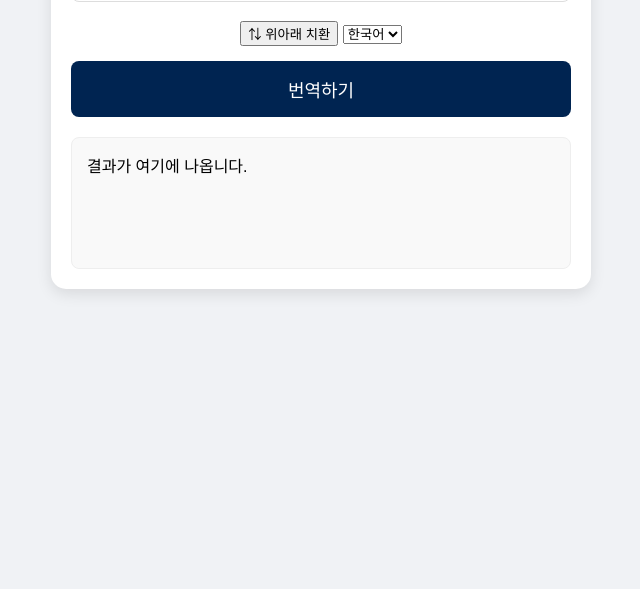
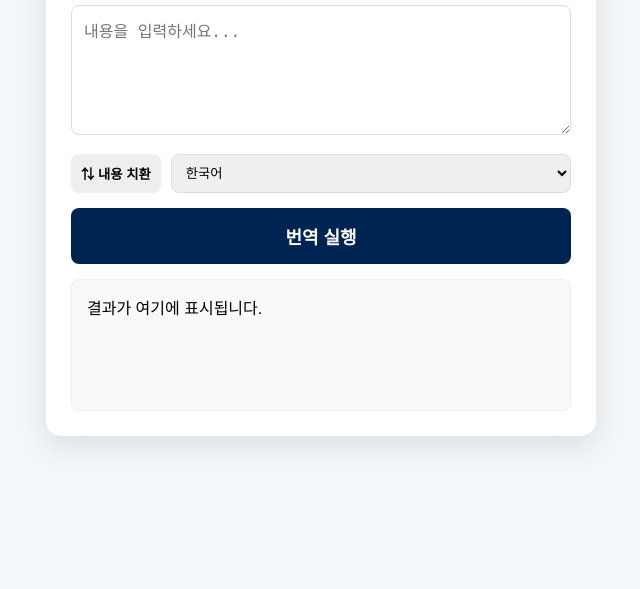
Before and after one commit to ocheori/ockwon, a plain HTML site: page index.html in a window 1280 px wide. Shown: the part 241-830 px from the top of the page, without its empty margins (319-959 px from the left). Before the commit the page ends 800 px from the top, so only its background shows below. Drawn offline with Linux system fonts and the light colour scheme.

Commit message:
Add files via upload

```diff
--- a/index.html
+++ b/index.html
@@ -3,70 +3,71 @@
 <head>
     <meta charset="UTF-8">
     <meta name="viewport" content="width=device-width, initial-scale=1.0">
-    <title>나만의 번역기</title>
+    <title>Smart Translator</title>
     <style>
-        body { font-family: sans-serif; padding: 20px; background: #f0f2f5; text-align: center; }
-        .box { max-width: 500px; margin: auto; background: white; padding: 20px; border-radius: 15px; box-shadow: 0 5px 15px rgba(0,0,0,0.1); }
-        textarea { width: 100%; height: 120px; border: 1px solid #ddd; border-radius: 8px; padding: 10px; box-sizing: border-box; font-size: 16px; }
-        .btn-row { margin: 15px 0; }
-        .main-btn { width: 100%; padding: 15px; background: #002451; color: white; border: none; border-radius: 8px; font-size: 18px; cursor: pointer; }
-        #resultArea { margin-top: 20px; padding: 15px; background: #f9f9f9; border: 1px solid #eee; min-height: 100px; border-radius: 8px; text-align: left; white-space: pre-wrap; }
+        body { font-family: 'Malgun Gothic', sans-serif; background-color: #f4f7f9; display: flex; justify-content: center; align-items: center; min-height: 100vh; margin: 0; padding: 15px; }
+        .container { width: 100%; max-width: 500px; background: white; padding: 25px; border-radius: 15px; box-shadow: 0 10px 30px rgba(0,0,0,0.1); }
+        textarea { width: 100%; height: 130px; padding: 12px; border: 1px solid #ddd; border-radius: 8px; font-size: 16px; box-sizing: border-box; }
+        .controls { display: flex; gap: 10px; margin: 15px 0; align-items: center; }
+        button { cursor: pointer; border-radius: 8px; border: none; font-weight: bold; }
+        .swap-btn { background: #eee; padding: 10px; flex-shrink: 0; }
+        select { flex-grow: 1; padding: 10px; border: 1px solid #ddd; border-radius: 8px; }
+        .main-btn { width: 100%; padding: 15px; background: #002451; color: white; font-size: 18px; }
+        #result { margin-top: 15px; padding: 15px; background: #f9f9f9; border: 1px solid #eee; border-radius: 8px; min-height: 100px; white-space: pre-wrap; }
     </style>
 </head>
 <body>
-    <div class="box">
-        <h2>🌐 스마트 번역기</h2>
-        <textarea id="itx" placeholder="번역할 내용을 입력하세요..."></textarea>
-
-        <div class="btn-row">
-            <button onclick="swap()">⇅ 위아래 치환</button>
-            <select id="lang">
+<div class="container">
+    <h2 style="text-align: center; color: #002451;">🌐 Smart Translator</h2>
+    <textarea id="inTxt" placeholder="내용을 입력하세요..."></textarea>
+    <div class="controls">
+        <button class="swap-btn" onclick="doSwap()">⇅ 내용 치환</button>
+        <select id="tLang">
             <option value="KO">한국어</option>
             <option value="EN">영어</option>
             <option value="JA">일본어</option>
         </select>
     </div>
-
-        <button class="main-btn" onclick="go()">번역하기</button>
-        <div id="resultArea">결과가 여기에 나옵니다.</div>
+    <button class="main-btn" onclick="doTrans()">번역 실행</button>
+    <div id="result">결과가 여기에 표시됩니다.</div>
 </div>
 
 <script>
-        // [필독] 아래에 본인의 API 키를 꼭 넣으세요!
+    // [주의] 여기에 :fx로 끝나는 본인 키를 넣으세요
     const KEY = "a703cc7a-b212-4099-89f3-15938922f568:fx";
 
-        function swap() {
-            const i = document.getElementById('itx');
-            const r = document.getElementById('resultArea');
+    function doSwap() {
+        const i = document.getElementById('inTxt');
+        const r = document.getElementById('result');
         const tmp = i.value;
-            i.value = r.innerText === "결과가 여기에 나옵니다." ? "" : r.innerText;
-            r.innerText = tmp;
+        i.value = (r.innerText === "결과가 여기에 표시됩니다." || r.innerText === "번역 중...") ? "" : r.innerText;
+        r.innerText = tmp || "결과가 여기에 표시됩니다.";
     }
 
-        async function go() {
-            const txt = document.getElementById('itx').value;
-            const target = document.getElementById('lang').value;
-            const res = document.getElementById('resultArea');
+    async function doTrans() {
+        const txt = document.getElementById('inTxt').value;
+        const target = document.getElementById('tLang').value;
+        const res = document.getElementById('result');
+        if(!txt.trim()) return;
 
-            if(!txt) return;
         res.innerText = "번역 중...";
-
         try {
-                // 주소와 방식을 가장 표준적인 형태로 변경
+            // CORS 에러 방지를 위해 auth_key를 본문에 포함
             const response = await fetch("https://api-free.deepl.com/v2/translate", {
                 method: "POST",
                 headers: { "Content-Type": "application/x-www-form-urlencoded" },
-                    body: `auth_key=${KEY}&text=${encodeURIComponent(txt)}&target_lang=${target}`
+                body: new URLSearchParams({ "auth_key": KEY, "text": txt, "target_lang": target })
             });
 
             const data = await response.json();
             if(data.translations) {
                 res.innerText = data.translations[0].text;
             } else {
-                    res.innerText = "키 확인이 필요합니다.";
+                throw new Error("인증 실패");
             }
         } catch (e) {
-                res.innerText = "에러: 인터넷 연결이나 키를 확인하세요.";
+            alert("오류: API 키가 정확한지 확인해 주세요.");
+            res.innerText = "에러 발생";
         }
     }
 </script>
```
Lines whose indentation alone changed are shown as unchanged.
